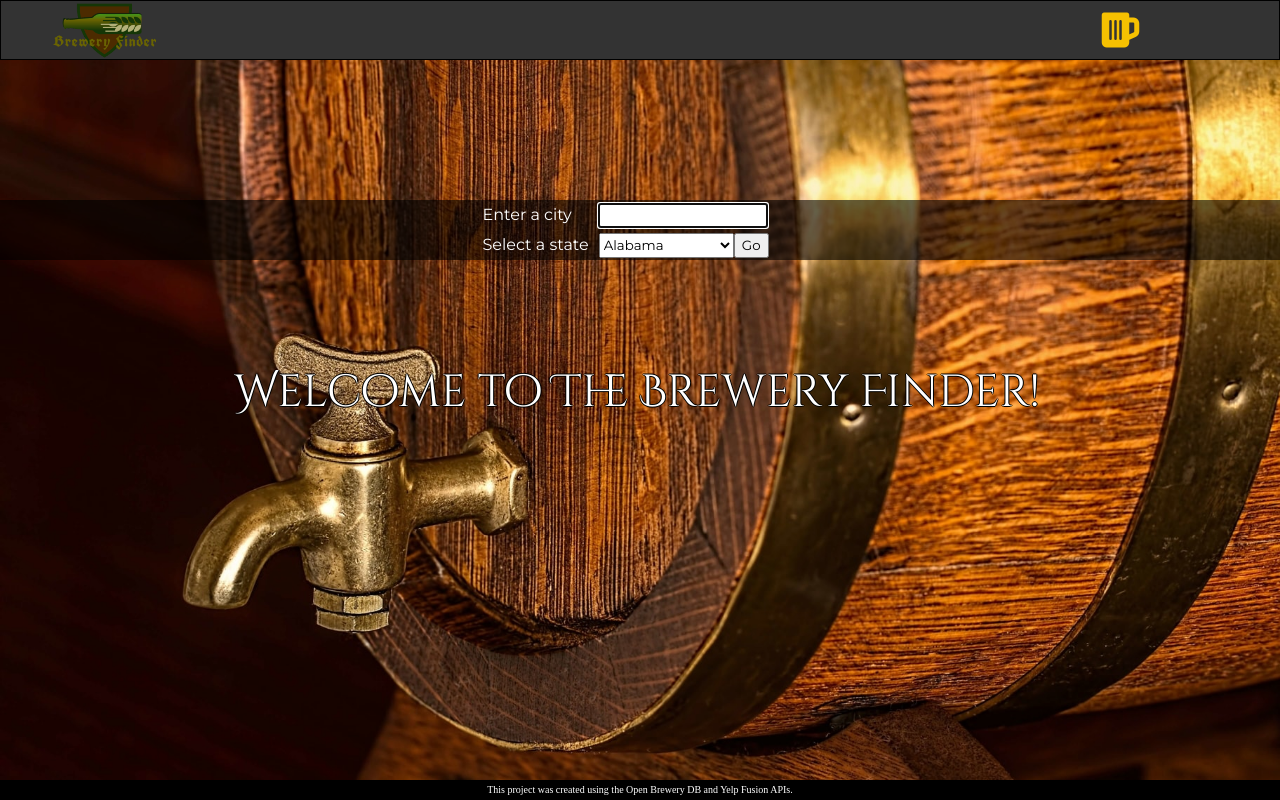
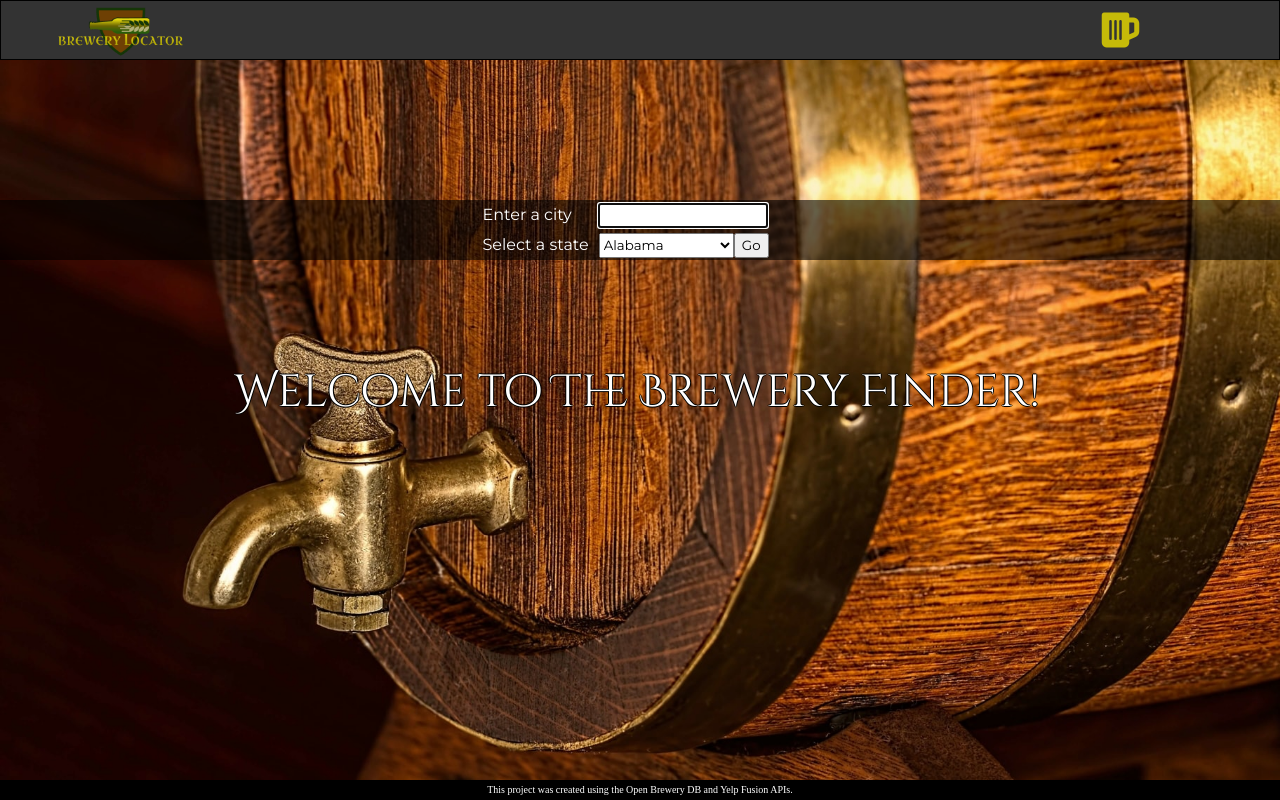
Before and after one commit to tKemery/Brewery-Locator, a plain HTML site: page index.html in a window 1280 px wide. Drawn offline with nearby package versions, Linux system fonts and the light colour scheme; some packages are replaced by stand-ins of ours; a script that the page names is missing.

Commit message:
Update logo and link to gitHub

```diff
--- a/index.html
+++ b/index.html
@@ -14,11 +14,13 @@
 <body>
     <nav class="nav-main">
         <div class="nav-wrapper-1">
-            <img id="logo" src="brewery_finder.png" alt="Brewery Finder Logo">
+            <img id="logo" src="brewery-locator.png" alt="Brewery Finder Logo">
         </div>
         <div class="nav-wrapper-2">
             <button class="menu">
-                <i class="fas fa-beer fa-3x beer"></i>
+                <a href="https://github.com/tKemery/Brewery-Locator" target="_blank">
+                    <i class="fas fa-beer fa-3x beer"></i>
+                </a>
             </button>
         </div>
     </nav>
--- a/styles.css
+++ b/styles.css
@@ -35,7 +35,7 @@ main {
 }
 
 #logo {
-    height: 55px;
+    height: 60px;
     margin-left: 8%;
 }
 
@@ -52,8 +52,12 @@ main {
     border: none;
 }
 
+.menu:hover {
+    border: 1px solid #F6C101;
+}
+
 .beer {
-    color: #F6C101;
+    color: #C5BA09;
 }
 
 .objective {
```
Also changed, not shown: brewery-locator.png (added), brewery_finder.png (deleted).
